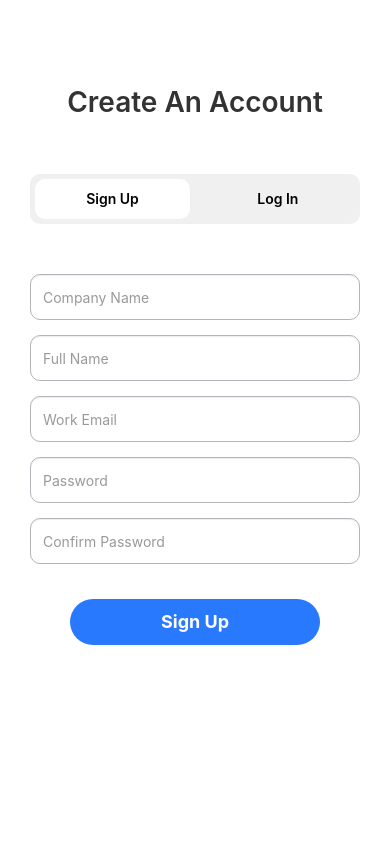
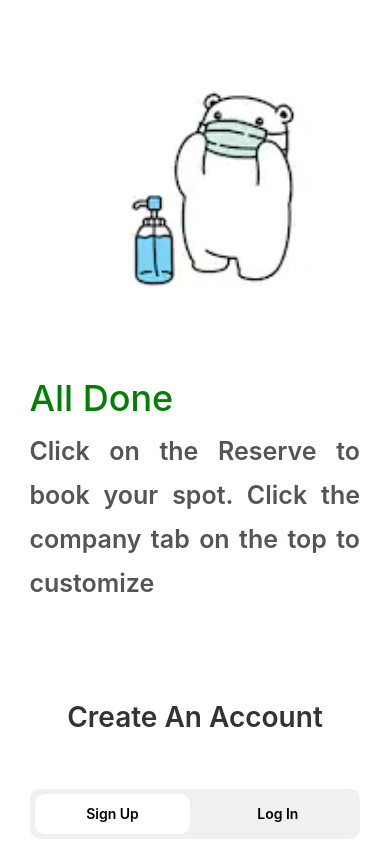
Before and after one commit to shivpsingh/corona-offc-planner-login, a plain HTML site: page index.html in a window 390 px wide. Shown: the top 844 px of the page. Drawn offline with nearby package versions, Linux system fonts and the light colour scheme; a web font is replaced by a local one.

Commit message:
Add files via upload

```diff
--- a/css/login.css
+++ b/css/login.css
@@ -6,13 +6,13 @@ html {
     font-family: 'Inter', sans-serif;
 }
 
-
-.card{
-     font-family: Inter;
+.card {
+    font-family: Inter;
     background-color: #ffffff;
     border-radius: 10px;
 }
-.heading{
+
+.heading {
     font-size: 28px;
     font-weight: 600;
     line-height: 44px;
@@ -39,10 +39,12 @@ html {
     text-align: center;
 }
 
-.centerize-col{float: none!important;
-	margin-left: auto;
-	margin-right: auto;
+.centerize-col {
+    float: none!important;
+    margin-left: auto;
+    margin-right: auto;
 }
+
 .form-control {
     display: block;
     width: 100%;
@@ -55,15 +57,16 @@ html {
     background-image: none;
     border: 1px solid #b4b4bb;
     border-radius: 10px;
-    -webkit-box-shadow: inset 0 1px 1px rgba(0,0,0,.075);
-    box-shadow: inset 0 1px 1px rgba(0,0,0,.075);
-    -webkit-transition: border-color ease-in-out .15s,box-shadow ease-in-out .15s;
-    -o-transition: border-color ease-in-out .15s,box-shadow ease-in-out .15s;
-    -webkit-transition: border-color ease-in-out .15s,-webkit-box-shadow ease-in-out .15s;
-    transition: border-color ease-in-out .15s,-webkit-box-shadow ease-in-out .15s;
-    transition: border-color ease-in-out .15s,box-shadow ease-in-out .15s;
-    transition: border-color ease-in-out .15s,box-shadow ease-in-out .15s,-webkit-box-shadow ease-in-out .15s;
+    -webkit-box-shadow: inset 0 1px 1px rgba(0, 0, 0, .075);
+    box-shadow: inset 0 1px 1px rgba(0, 0, 0, .075);
+    -webkit-transition: border-color ease-in-out .15s, box-shadow ease-in-out .15s;
+    -o-transition: border-color ease-in-out .15s, box-shadow ease-in-out .15s;
+    -webkit-transition: border-color ease-in-out .15s, -webkit-box-shadow ease-in-out .15s;
+    transition: border-color ease-in-out .15s, -webkit-box-shadow ease-in-out .15s;
+    transition: border-color ease-in-out .15s, box-shadow ease-in-out .15s;
+    transition: border-color ease-in-out .15s, box-shadow ease-in-out .15s, -webkit-box-shadow ease-in-out .15s;
 }
+
 .btn2 {
     color: white;
     border-radius: 99px;
@@ -73,20 +76,162 @@ html {
     text-align: center;
     font-weight: bold;
 }
+
+
 /*.nav-pills>li.active>a, .nav-pills>li.active>a:focus, .nav-pills>li.active>a:hover {
     color: #fff;
     background-color: #2979ff;
 }*/
-.nav-pills>li.active>a, .nav-pills>li.active>a:focus, .nav-pills>li.active>a:hover {
+
+.nav-pills>li.active>a,
+.nav-pills>li.active>a:focus,
+.nav-pills>li.active>a:hover {
     color: #000;
     border-radius: 10px;
     /* padding: 14px 17px 5px 5px; */
     background-color: white;
     margin: 5px 5px 5px 5px;
 }
+
 .nav-pills>li>a {
     border-radius: 4px;
     margin-top: 5px;
     color: black;
     font-weight: 600;
 }
+
+.verticalLine {
+    border-right: 1px solid black;
+    padding-left: 11%;
+    height: 100%;
+    text-align: center;
+}
+
+.headerText {
+    color: #555;
+    text-align: left;
+    font-size: 25px;
+    font-weight: 600;
+}
+
+.headerTextContainer {
+    padding-left: 4%;
+}
+
+.headerImage {
+    color: transparent;
+}
+
+.headerRowContainer {
+    background-color: transparent;
+}
+
+.headerTextContainer h1 {
+    color: green;
+}
+
+
+/*  */
+
+
+/*
+     Adding Responsive CSS for Large / Medium / Small Devices
+ */
+
+@media (min-width: 1600px) {
+    /* No Changes Required */
+}
+
+
+/* For Large devices */
+
+@media (min-width: 1200px) {}
+
+
+/* For Medium devices */
+
+@media (min-width: 992px) and (max-width: 1199px) {
+    .verticalLine {
+        border-right: 0px solid black;
+        padding-left: 11%;
+        height: 100%;
+    }
+    .headerText {
+        color: #555;
+        text-align: justify;
+        font-size: 25px;
+        font-weight: 600;
+    }
+    .headerTextContainer {
+        padding: auto;
+        margin-top: 5%;
+    }
+}
+
+
+/* For Small devices */
+
+@media (min-width: 768px) and (max-width: 991px) {
+    .verticalLine {
+        border-right: 0px solid black;
+        padding-left: 11%;
+        height: 100%;
+    }
+    .headerText {
+        color: #555;
+        text-align: justify;
+        font-size: 25px;
+        font-weight: 600;
+    }
+    .headerTextContainer {
+        padding: auto;
+        margin-top: 10%;
+    }
+}
+
+
+/* For Extra Small devices */
+
+@media (max-width: 767px) {
+    .verticalLine {
+        border-right: 0px solid black;
+        padding-left: 11%;
+        height: 100%;
+    }
+    .headerText {
+        color: #555;
+        text-align: justify;
+        font-size: 25px;
+        font-weight: 600;
+    }
+    .headerTextContainer {
+        padding: auto;
+        margin-top: 20%;
+    }
+}
+
+
+/* For Extra Small devices */
+
+@media (max-width: 480px) {
+    .verticalLine {
+        border-right: 0px solid black;
+        padding-left: 11%;
+        height: 100%;
+    }
+    .headerText {
+        color: #555;
+        text-align: justify;
+        font-size: 25px;
+        font-weight: 600;
+    }
+    .headerTextContainer {
+        padding: auto;
+        margin-top: 20%;
+    }
+}
+
+
+/* For Extra Small devices */
+
+@media (max-width: 320px) {}
--- a/index.html
+++ b/index.html
@@ -21,6 +21,18 @@
     <!-- Form Section -->
     <section>
         <div class="container">
+
+            <div class="row heading centerize-col headerRowContainer">
+                <div class="col-xl-4 col-lg-4 col-md-12 col-sm-12 col-xs-12 verticalLine">
+                    <img src="images/login_header.png" class="headerImage">
+                </div>
+                <div class="col-xl-4 col-lg-8 col-md-12 col-sm-12 col-xs-12 headerTextContainer">
+                    <h1>All Done</h1>
+                    <p class="headerText">Click on the <span>Reserve</span> to book your spot. Click the company tab on the top to customize</p>
+                </div>
+            </div>
+
+
             <center>
                 <h2 class="heading" id="demo">Create An Account</h2>
             </center><br><br>
```
Also changed, not shown: icon/android-chrome-192x192.png (added), icon/android-chrome-512x512.png (added), icon/apple-touch-icon.png (added), icon/favicon-16x16.png (added), icon/favicon-32x32.png (added), icon/favicon.ico (added), icon/site.webmanifest (added), images/login_header.png (added), 1 other file.
